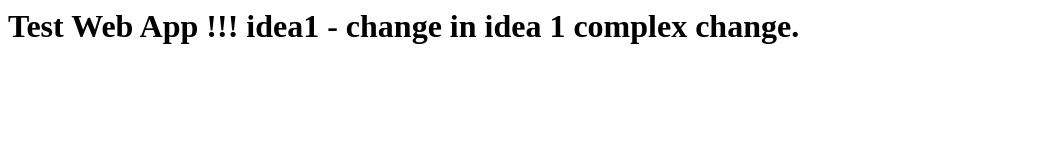
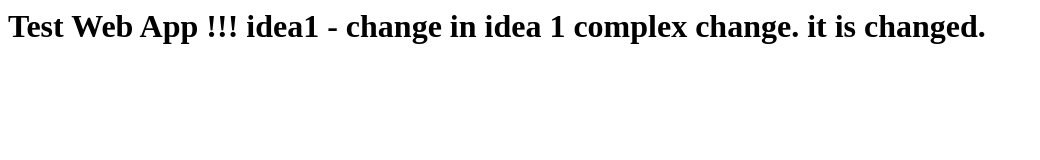
Before and after one commit to iseeku4ever/webapp, a plain HTML site: page index.html in a window 1280 px wide. Shown: the whole page, without its empty margins (0-1040 px from the left). Drawn offline with Linux system fonts and the light colour scheme.

Commit message:
initial index.html master complex master change

```diff
--- a/index.html
+++ b/index.html
@@ -1,5 +1,5 @@
 <html>
     <h1>
-        Test Web App !!! idea1 - change in idea 1 complex change.
+        Test Web App !!! idea1 - change in idea 1 complex change. it is changed.
     </h1>
 </html>
```
